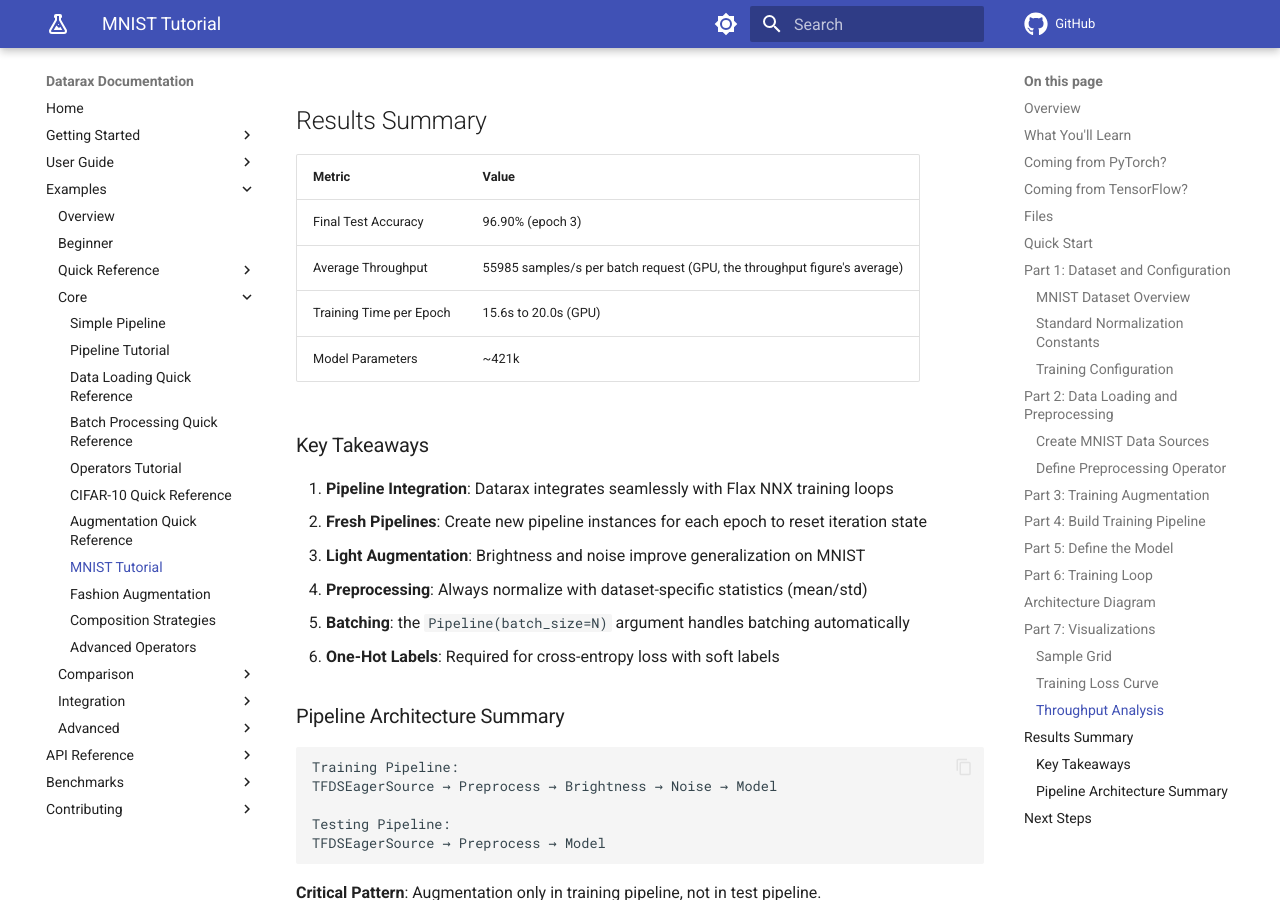
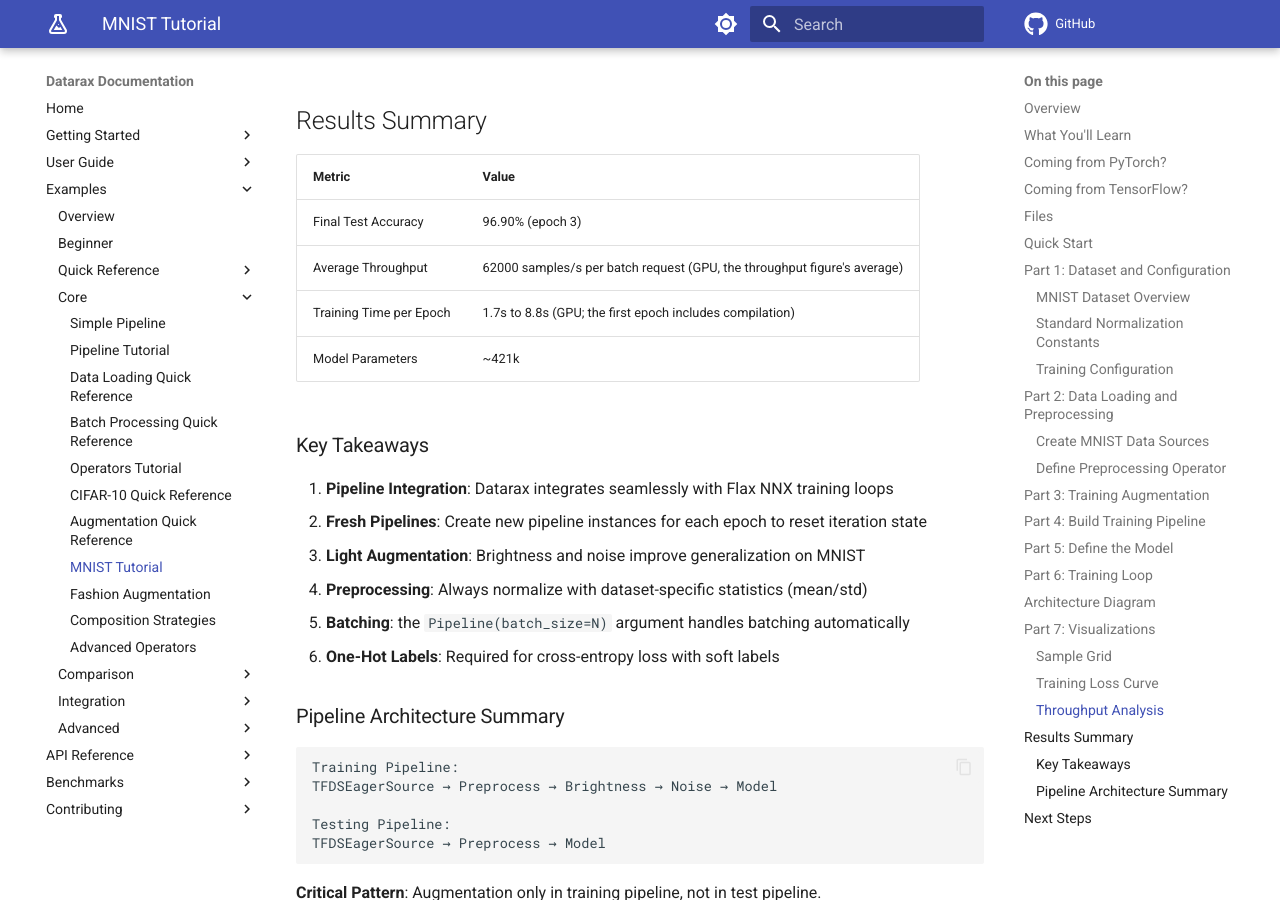
Before and after one commit to avitai/datarax, an MkDocs documentation site: the page built from docs/examples/core/mnist-tutorial.md, in a window 1280 px wide and 900 px high, scrolled down 17714 px. Built offline with MkDocs 1.6.1 and Material for MkDocs 9.7.7, drawn with Linux system fonts in a browser that asks for light colours; comment, search, counter and statistics services are not loaded; some of the changed text lies outside the part shown.

Commit message:
docs(examples): outputs and figures from the TFDS examples' GPU run
The nine examples that read TFDS ran on a Modal L40S from the C5a-3
tree, over CIFAR-10, Fashion-MNIST and MNIST prepared as ArrayRecord.
Every loss, accuracy and sample figure equals the run before the
change; the timings that include building a TFDS source changed, since
the build no longer goes through TensorFlow. The MNIST tutorial's epoch
times and average throughput, the Fashion-MNIST latency table and their
figures, and the sharding guide's throughput figure carry the new run.

````diff
--- a/docs/examples/core/mnist-tutorial.md
+++ b/docs/examples/core/mnist-tutorial.md
@@ -531,7 +531,7 @@ Starting training...
 Epoch 1/3:
   Train loss: 0.5495
   Test accuracy: 93.85%
-  Time: 20.0s
+  Time: 8.8s
 
   Epoch 2, Batch 0: loss=0.2300
   Epoch 2, Batch 20: loss=0.1549
@@ -540,7 +540,7 @@ Epoch 1/3:
 Epoch 2/3:
   Train loss: 0.1559
   Test accuracy: 96.35%
-  Time: 16.5s
+  Time: 1.7s
 
   Epoch 3, Batch 0: loss=0.1529
   Epoch 3, Batch 20: loss=0.0933
@@ -549,7 +549,7 @@ Epoch 2/3:
 Epoch 3/3:
   Train loss: 0.1021
   Test accuracy: 96.90%
-  Time: 15.6s
+  Time: 1.7s
 
 Training complete!
 ```
@@ -727,8 +727,8 @@ Saved: docs/assets/images/examples/cv-mnist-throughput.png
 | Metric | Value |
 |--------|-------|
 | Final Test Accuracy | 96.90% (epoch 3) |
-| Average Throughput | 55985 samples/s per batch request (GPU, the throughput figure's average) |
-| Training Time per Epoch | 15.6s to 20.0s (GPU) |
+| Average Throughput | 62000 samples/s per batch request (GPU, the throughput figure's average) |
+| Training Time per Epoch | 1.7s to 8.8s (GPU; the first epoch includes compilation) |
 | Model Parameters | ~421k |
 
 ### Key Takeaways
````
Also changed, not shown: docs/examples/core/fashion-augmentation-tutorial.md (+12 -12 lines), docs/assets/images/examples/cv-fashion-latency.png, docs/assets/images/examples/cv-mnist-throughput.png, docs/assets/images/examples/dist-sharding-throughput-scaling.png.
